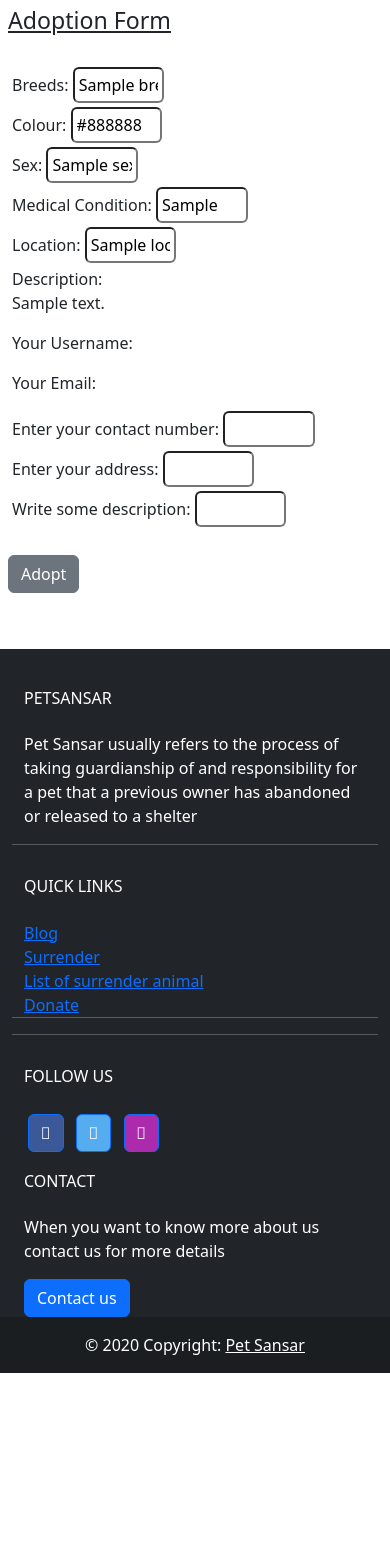
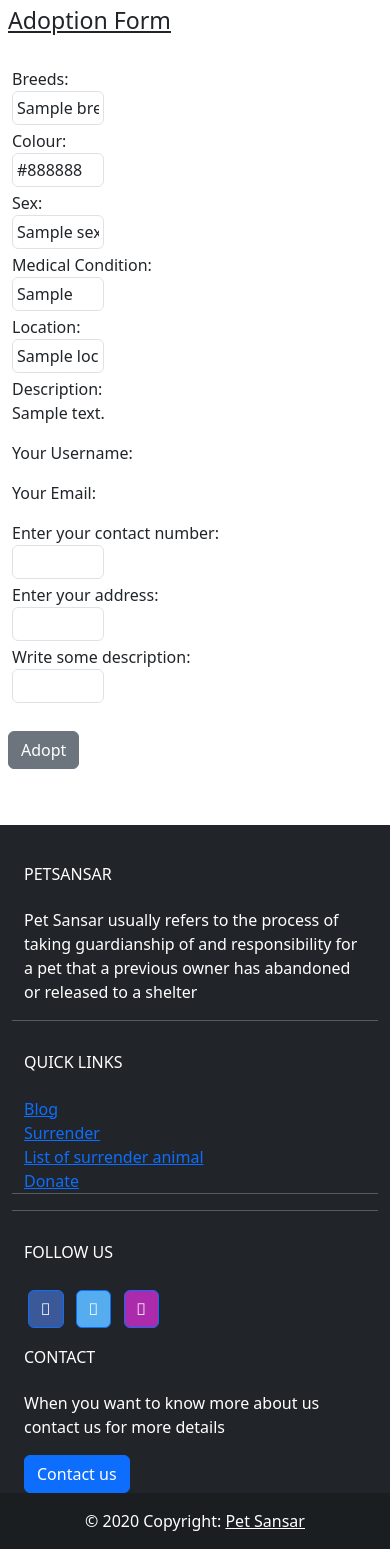
Before and after one commit to bhandari86/Petsansar, a Django app: template templates/list_request.html in a window 390 px wide. Shown: the part 542-2091 px from the top of the page. Before the commit the page ends 1915 px from the top, so only its background shows below. Run offline with Django 4.2, Linux system fonts and the light colour scheme; the template is opened without the code that fills it: most values are stand-ins (such as "Sample title", 1, 10 or a date in 2020); some libraries are stand-ins or nearby versions.

Commit message:
resolve list and list request

```diff
--- a/templates/list.html
+++ b/templates/list.html
@@ -27,7 +27,7 @@
             <div class="col-md-3 mt-3">
                 {% if pet.image %}
                 <img src="{{pet.image.url}}" alt="" weidth="100" height="150">
-                <img src="{{pet.medical_certificate.url}}" alt=""  weidth="50" height="50" class="p-2" >
+                <img src="{{pet.mcertificate.url}}" alt=""  weidth="50" height="50" class="p-2" >
 
                 {% else %}
                 <!-- <img src="/media/{{pet.image}}" alt=""> -->
--- a/templates/list_request.html
+++ b/templates/list_request.html
@@ -7,30 +7,36 @@
 {% endblock content %}
 
 {% block body %}
+<div class="row">
+    <div class="col-md-3"></div>
+    <div class="col-md-8">
         <form method="post" action="{% url 'submit_list_adoption_request' animal_id=pet.id %}">
             {% csrf_token %}
             <div class="container p-2">
                 <h3 class="pb-4"><u>Adoption Form</u></h3>
                 <div class="m-1">
                     <label for="breeds">Breeds: </label>
-            <input type="text" name="breeds" id="breeds" value="{{pet.breeds}}" class="p-1 rounded w-25" readonly>
+                    <input type="text" name="breeds" id="breeds" value="{{pet.breeds}}" class=" form-control p-1 rounded w-25"
+                        readonly>
                 </div>
                 <div class="m-1">
                     <label for="breeds">Colour: </label>
-            <input type="text" name="colour" id="colour" value="{{pet.color}}" class="p-1 rounded w-25" readonly>
+                    <input type="text" name="colour" id="colour" value="{{pet.color}}" class=" form-control p-1 rounded w-25"
+                        readonly>
                 </div>
                 <div class="m-1">
                     <label for="breeds">Sex: </label>
-            <input type="text" name="sex" id="sex" value="{{pet.sex}}" class="p-1 rounded w-25" readonly>
+                    <input type="text" name="sex" id="sex" value="{{pet.sex}}" class=" form-control p-1 rounded w-25" readonly>
                 </div>
                 <div class="m-1">
                     <label for="medical_condition">Medical Condition: </label>
                     <input type="text" name="medical_condition" id="medical_condition" value="{{pet.medical_condition}}"
-                class="p-1 rounded w-25" readonly>
+                        class=" form-control p-1 rounded w-25" readonly>
                 </div>
                 <div class="m-1">
                     <label for="location">Location: </label>
-            <input type="text" name="location" id="location" value="{{pet.location}}" class="p-1 rounded w-25" readonly>
+                    <input type="text" name="location" id="location" value="{{pet.location}}" class=" form-control p-1 rounded w-25"
+                        readonly>
                 </div>
                 <div class="m-1">
                     <label for="desc">Description: </label>
@@ -47,18 +53,21 @@
                 </div>
                 <div class="m-1">
                     <label for="location">Enter your contact number: </label>
-            <input type="number" name="contact" id="contact" class="p-1 rounded w-25" required>
+                    <input type="number" name="contact" id="contact" class=" form-control p-1 rounded w-25" required>
                 </div>
                 <div class="m-1">
                     <label for="location">Enter your address: </label>
-            <input type="text" name="address" id="address" class="p-1 rounded w-25" required>
+                    <input type="text" name="address" id="address" class=" form-control p-1 rounded w-25" required>
                 </div>
                 <div class="m-1">
                     <label for="description">Write some description: </label>
-            <input name="description" id="description" class="p-1 rounded w-25" required>
+                    <input name="description" id="description" class=" form-control p-1 rounded w-25" required>
                 </div>
                 <input type="submit" value="Adopt" class="btn btn-secondary mt-4">
             </div>
         </form>
+    </div>
+    <div class="col-md-1"></div>
+</div>
 
     {% endblock body %}
```
Lines whose indentation alone changed are shown as unchanged.
